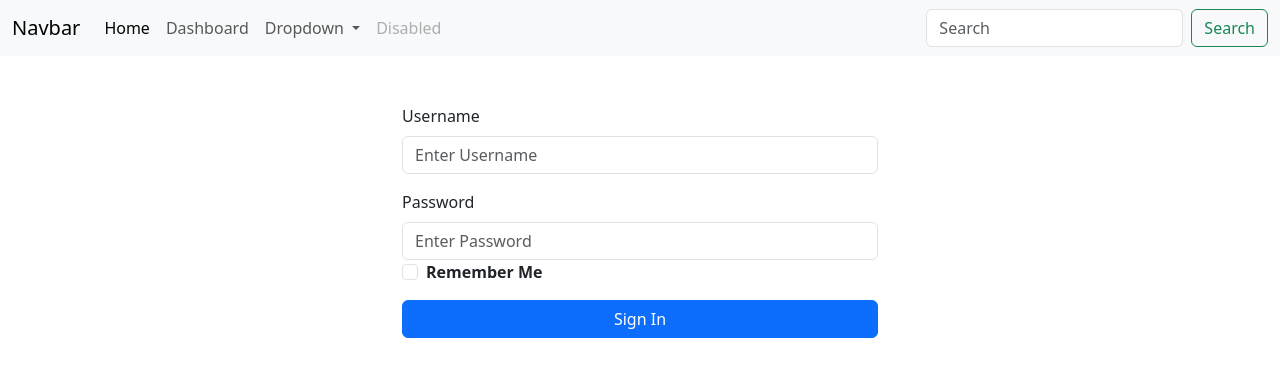
After one commit to ragearino17/monitoring, a Flask app: page /home in a window 1280 px wide. The commit adds this page. Shown: the top 377 px of the page. Run offline with Flask 3, Linux system fonts and the light colour scheme.

Commit message:
Created login page with temporary login, sucess login route to dashboard

```diff
--- a/app.py
+++ b/app.py
@@ -1,11 +1,28 @@
-from flask import Flask, render_template
+from flask import Flask, redirect, render_template, url_for, session
+from forms import LoginForm
 
 app = Flask(__name__)
+app.config["SECRET_KEY"] = "abanakakabasanapalaako"
 
 # This tells Flask what to show when you visit the main web address
-@app.route('/')
+@app.route('/home2', methods=["GET", "POST"])
 def home():
     return render_template('index.html')
+
+@app.route('/dashboard')
+def dashboard():
+    if not session.get("logged_in"):
+        return redirect(url_for('login'))
+    return render_template('dashboard.html', logged_in = True)
+
+@app.route("/", methods=["GET", "POST"])
+@app.route("/home", methods=["GET", "POST"])
+def login():
+    form = LoginForm()
+    if form.validate_on_submit():
+        if form.username.data == "admin" and form.password.data == "admin":
+            return redirect(url_for("dashboard"))
+    return render_template('login.html', title="Login", form=form)
 
 # This starts the local web server when you run this file
 if __name__ == '__main__':
--- /dev/null
+++ b/forms.py
@@ -0,0 +1,10 @@
+from flask_wtf import FlaskForm
+from wtforms import StringField, PasswordField, BooleanField, SubmitField
+from wtforms.validators import DataRequired, Length
+
+class LoginForm(FlaskForm):
+    username = StringField("Username",
+                           validators=[DataRequired(), Length(min = 2, max = 20, message="Invalid Username")])
+    password = PasswordField("Password", validators=[DataRequired(), Length(min = 2, max = 20, message="Invalid Password")])
+    remember = BooleanField("Remember Me")
+    submit = SubmitField("Log In")
--- /dev/null
+++ b/templates/dashboard.html
@@ -0,0 +1,4 @@
+{% extends "layout.html" %}
+{% block content %}
+placeholder
+{% endblock content%}
--- /dev/null
+++ b/templates/layout.html
@@ -0,0 +1,66 @@
+<!DOCTYPE html>
+<html lang="en">
+
+<head>
+    <meta charset="UTF-8">
+    <meta name="viewport" content="width=device-width, initial-scale=1.0">
+    <title>Login - Monitoring & Report Tool</title>
+    <!-- Bootstrap 5 CDN Link -->
+    <link href="https://cdn.jsdelivr.net/npm/bootstrap@5.3.8/dist/css/bootstrap.min.css" rel="stylesheet"
+        integrity="sha384-sRIl4kxILFvY47J16cr9ZwB07vP4J8+LH7qKQnuqkuIAvNWLzeN8tE5YBujZqJLB" crossorigin="anonymous">
+    <script src="https://cdn.jsdelivr.net/npm/bootstrap@5.3.8/dist/js/bootstrap.bundle.min.js"
+        integrity="sha384-FKyoEForCGlyvwx9Hj09JcYn3nv7wiPVlz7YYwJrWVcXK/BmnVDxM+D2scQbITxI"
+        crossorigin="anonymous"></script>
+</head>
+
+<body">
+    <nav class="navbar navbar-expand-lg bg-body-tertiary">
+        <div class="container-fluid">
+            <a class="navbar-brand" href="#">Navbar</a>
+            <button class="navbar-toggler" type="button" data-bs-toggle="collapse"
+                data-bs-target="#navbarSupportedContent" aria-controls="navbarSupportedContent" aria-expanded="false"
+                aria-label="Toggle navigation">
+                <span class="navbar-toggler-icon"></span>
+            </button>
+            <div class="collapse navbar-collapse" id="navbarSupportedContent">
+                <ul class="navbar-nav me-auto mb-2 mb-lg-0">
+                    <li class="nav-item">
+                        <a class="nav-link active" aria-current="page" href="{{ url_for('login') }}">Home</a>
+                    </li>
+                    <li class="nav-item">
+                        <a class="nav-link" href="{{ url_for('dashboard') }}">Dashboard</a>
+                    </li>
+                    <li class="nav-item dropdown">
+                        <a class="nav-link dropdown-toggle" href="#" role="button" data-bs-toggle="dropdown"
+                            aria-expanded="false">
+                            Dropdown
+                        </a>
+                        <ul class="dropdown-menu">
+                            <li><a class="dropdown-item" href="#">Action</a></li>
+                            <li><a class="dropdown-item" href="#">Another action</a></li>
+                            <li>
+                                <hr class="dropdown-divider">
+                            </li>
+                            <li><a class="dropdown-item" href="#">Something else here</a></li>
+                        </ul>
+                    </li>
+                    <li class="nav-item">
+                        <a class="nav-link disabled" aria-disabled="true">Disabled</a>
+                    </li>
+                </ul>
+                <form class="d-flex" role="search">
+                    <input class="form-control me-2" type="search" placeholder="Search" aria-label="Search" />
+                    <button class="btn btn-outline-success" type="submit">Search</button>
+                </form>
+            </div>
+        </div>
+    </nav>
+
+    {% block content %}
+    {% endblock%}
+
+    <!-- Bootstrap Bundle with Popper JS CDN (Useful later for dropdowns/alerts) -->
+    <script src="https://jsdelivr.net"></script>
+</body>
+
+</html>
--- /dev/null
+++ b/templates/login.html
@@ -0,0 +1,53 @@
+{% extends "layout.html" %}
+{% block content %}
+<div class="container my-5">
+    <div class="row justify-content-center">
+        <div class="col-12" style="max-width: 500px;">
+            <form method="POST" action="" novalidate>
+                {{ form.hidden_tag() }}
+                <fieldset class="form-group">
+                    <!-- <legend class="border-bottom mb-4">Join Today</legend> -->
+                    <div class="mb-3">
+                        {{ form.username.label(class="form-label fw-boldl") }}
+                        {% if form.username.errors %}
+                            {{ form.username(class="form-control is-invalid", placeholder="Enter Username") }}
+                            <div class="invalid-feedback">
+                                {% for error in form.username.errors %}
+                                <span>{{ error }}</span>
+                                {% endfor %}
+                            </div>
+                        {% else %}
+                            {{ form.username(class="form-control", placeholder="Enter Username") }}
+                        {% endif %}
+                    </div>
+                    <div class="form-group">
+                        {{ form.password.label(class="form-label fw-boldl") }}
+
+                        {% if form.password.errors %}
+                            {{ form.password(class="form-control is-invalid", placeholder="Enter Password") }}
+                            <div class="invalid-feedback">
+                                {% for error in form.password.errors %}
+                                <span>{{ error }}</span>
+                                {% endfor %}
+                            </div>
+                        {% else %}
+                            {{ form.password(class="form-control", placeholder="Enter Password") }}
+                        {% endif %}
+
+                    </div>
+                    <div class="mb-3 form-check">
+                        {{ form.remember(class="form-check-input", id="remember") }}
+                        {{ form.remember.label(class="form-check-label fw-bold", for="remember") }}
+                    </div>
+                </fieldset>
+                <div class="form-group">
+                    <button type="submit" class="btn btn-primary w-100">Sign In</button>
+                </div>
+
+            </form>
+        </div>
+
+    </div>
+</div>
+
+{% endblock content %}
```
Also changed, not shown: templates/index.html (+20 -37 lines).
